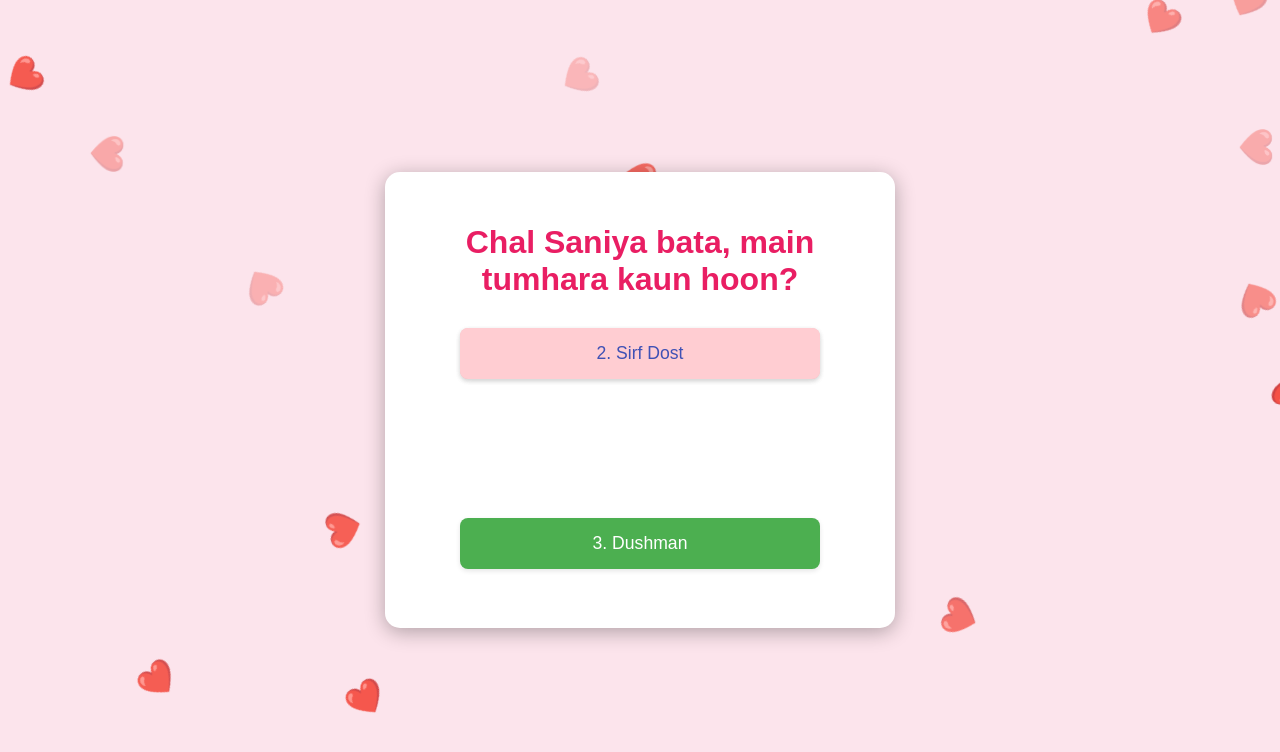
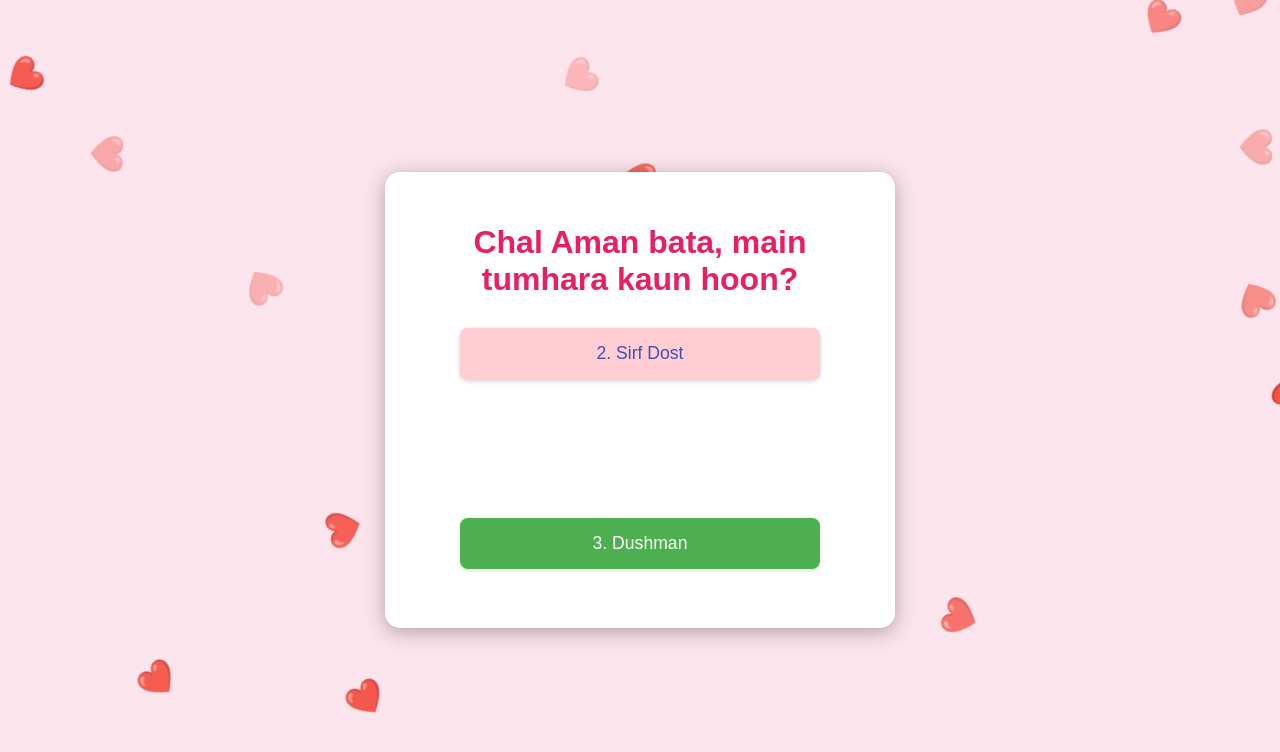
Before and after one commit to sakib078600/CaptainSK, a plain HTML site: page index.html in a window 1280 px wide. Shown: the top 752 px of the page. Drawn offline with Linux system fonts and the light colour scheme.

Commit message:
Update index.html

```diff
--- a/index.html
+++ b/index.html
@@ -3,7 +3,7 @@
 <head>
     <meta charset="UTF-8">
     <meta name="viewport" content="width=device-width, initial-scale=1.0">
-    <title>Chal Saniya Bata!</title>
+    <title>Chal Aman Bata!</title>
     <style>
         body {
             font-family: 'Arial', sans-serif;
@@ -96,7 +96,7 @@
 <body>
 
     <div class="container">
-        <h1>Chal Saniya bata, main tumhara kaun hoon?</h1>
+        <h1>Chal Aman bata, main tumhara kaun hoon?</h1>
 
         <div class="button-area">
             <button class="option" id="option-1" onclick="handleWrongChoice('Bestfriend')">1. Bestfriend</button>
```
